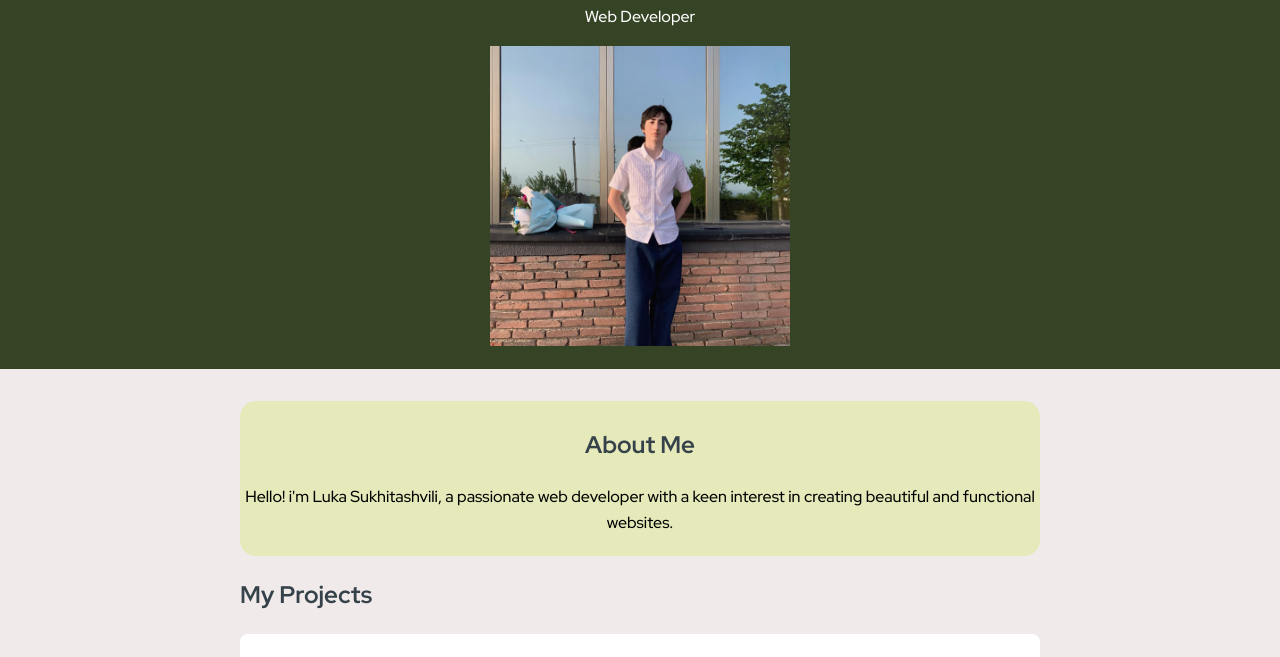
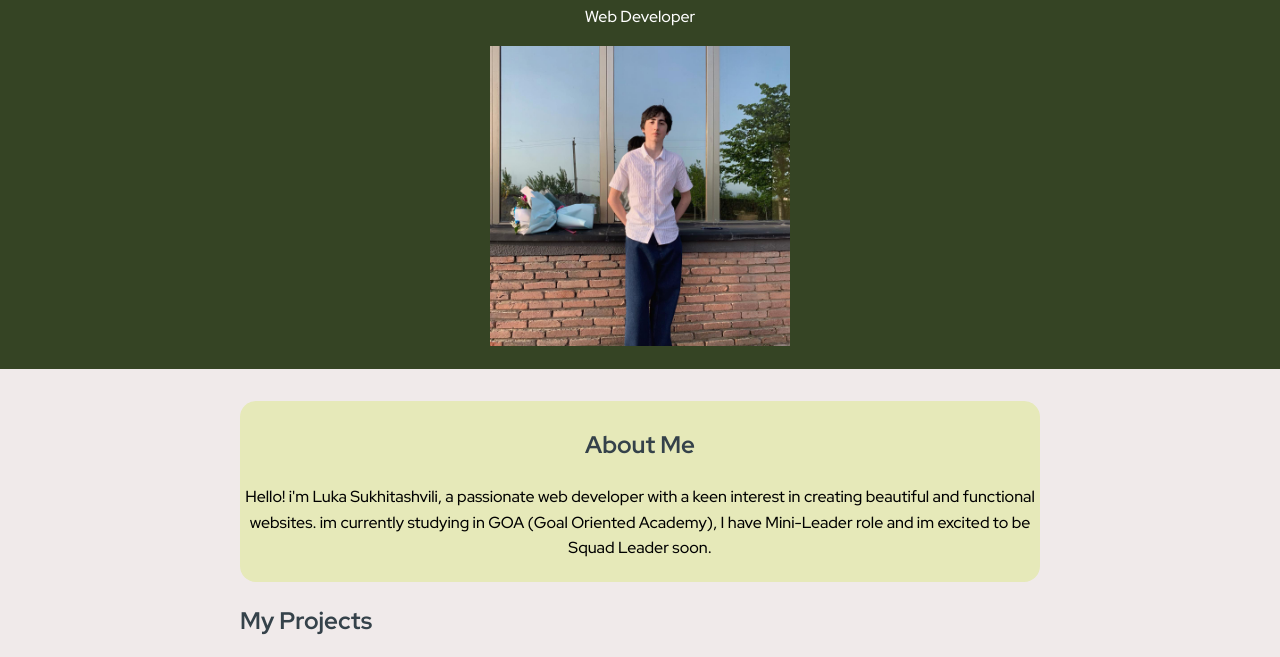
Before and after one commit to LukaSukhitashvili/Exam-2, a plain HTML site: page Web/index.html in a window 1280 px wide. Shown: the part 106-763 px from the top of the page. Drawn offline with Linux system fonts and the light colour scheme.

Commit message:
Added just a bit info in html

```diff
--- a/Web/index.html
+++ b/Web/index.html
@@ -17,7 +17,7 @@
     <main>
         <section id="about" class="extra">
             <h2>About Me</h2>
-            <p>Hello! i'm Luka Sukhitashvili, a passionate web developer with a keen interest in creating beautiful and functional websites.</p>
+            <p>Hello! i'm Luka Sukhitashvili, a passionate web developer with a keen interest in creating beautiful and functional websites. im currently studying in GOA (Goal Oriented Academy), I have Mini-Leader role and im excited to be Squad Leader soon.</p>
         </section>
 
         <section id="projects">
```
